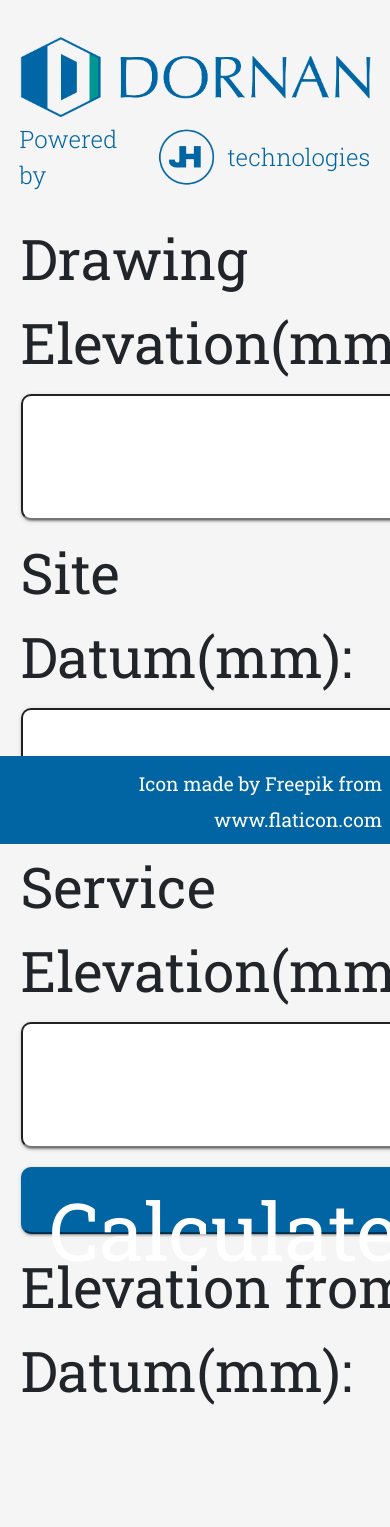
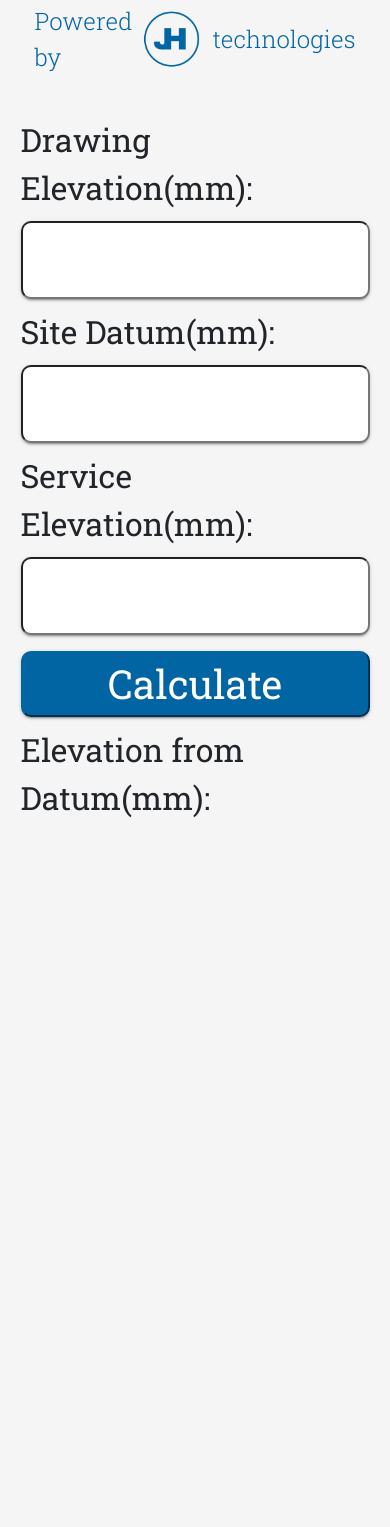
Before and after one commit to jiggins89/level-calculator, a PHP site: page / in a window 390 px wide; the page is wider, and only the part inside the window is pictured. After the commit the page ends 818 px from the top of that part, so only its background shows below. Run offline with PHP 8.4, Linux system fonts and the light colour scheme; some libraries are stand-ins or nearby versions.

Commit message:
changed logos and worked on tablet and laptop resposiveness

```diff
--- a/index.html
+++ b/index.html
@@ -2,24 +2,25 @@
 <html>
   <head>
     <meta charset="utf-8">
-    <title>Level Calculator</title>
-    <meta name="description" content="Some crap for Quigley">
+    <title>Datum Calculator</title>
+    <meta name="description" content="A simple and effective app to calculate your datume heights on site">
     <link href="https://fonts.googleapis.com/css?family=Roboto+Slab:300,400,700" rel="stylesheet">
     <link rel="stylesheet" href="https://stackpath.bootstrapcdn.com/bootstrap/4.2.1/css/bootstrap.min.css">
     <link rel="stylesheet" href="https://use.fontawesome.com/releases/v5.0.10/css/all.css">
     <link rel="stylesheet" href="style.css">
     <link rel="manifest" href="manifest.json">
-    <link rel="icon" href="images/001-compass.png">
+    <link rel="icon" href="images/desl-logo.png">
     <!-- app icon for ios -->
-    <link rel="apple-touch-icon" href="images/001-compass.png">
-    <link rel="apple-touch-icon" sizes="152x152" href="images/001-compass.png">
-    <link rel="apple-touch-icon" sizes="180x180" href="images/001-compass.png">
-    <link rel="apple-touch-icon" sizes="167x167" href="images/001-compass.png">
+    <link rel="apple-touch-icon" href="images/desl-logo.png">
+    <link rel="apple-touch-icon" sizes="152x152" href="images/desl-logo.png">
+    <link rel="apple-touch-icon" sizes="180x180" href="images/desl-logo.png">
+    <link rel="apple-touch-icon" sizes="167x167" href="images/desl-logo.png">
   </head>
 
   <body>
     <div class="container">
-      <div class="calculator">
+
+      <div class="banner">
         <div>
           <img src="images/desl.png" alt="dornan engineering" width="100%" id="desl">
         </div>
@@ -30,7 +31,9 @@
           </a>
           <p>technologies</p>
         </div>
+      </div>
 
+      <div class="calculator">
         <table>
           <tr><td>Drawing Elevation(mm):</td></tr>
           <tr><td><input type="text" pattern="[0-9]*" id=dwg-elev></td></tr>
@@ -51,19 +54,6 @@
           <tr><td id="result"></td></tr>
         </table>
       </div>
-
-      <footer>
-        <!-- <div class="jh">
-          <p>Powered by </p>
-          <a href="https://www.johnhiggins.io">
-            <img src="images/JH-Logo-transparent.png" alt="JH Technologies" height="100vh">
-          </a>
-          <p> technologies</p>
-        </div> -->
-
-        <p><small>Icon made by Freepik from <a href="https://www.flaticon.com">www.flaticon.com</a></small></p>
-      </footer>
-
     </div>
 
     <script>
--- a/style.css
+++ b/style.css
@@ -1,5 +1,6 @@
+/*#### Mobile design ####*/
+
 body {
-  /* general text style*/
   font-family: 'Roboto Slab', serif;
   font-weight: 300;
   background-color: #F5F5F5;
@@ -40,18 +41,14 @@
 
 input {
   width: 100%;
-  /*border: 5px solid grey;*/
-  /*border-style: inset;*/
   border-radius: 10px;
 }
 
 tr td button {
-  height: 8vh;
   text-align: center;
   font-size: 5rem;
   font-weight: 400;
   margin-top: 2%;
-  /*margin-bottom: 3%;*/
 }
 
 tr td input {
@@ -87,10 +84,20 @@
   display: flex;
   flex-direction: column;
   position: relative;
+  align-items: center;
 }
 
 .calculator {
   padding: 5%;
+  display: flex;
+  flex-direction: column;
+  justify-content: space-evenly;
+}
+
+.banner {
+  padding: 5%;
+  padding-bottom: 0;
+  padding-top: 0;
 }
 
 .jh {
@@ -99,6 +106,10 @@
   align-items: center;
   color: #0165A4;
   margin-bottom: 5%;
+}
+
+.jh img {
+  height: 80px;
 }
 
 .btn-primary {
@@ -118,7 +129,6 @@
 }
 
 #desl {
-  /*margin-bottom: 5%;*/
   margin-top: 5%;
 }
 
@@ -138,3 +148,66 @@
   justify-content: center;
   color: red;
 }
+
+/*#### Tablets ####*/
+@media screen and (min-device-width: 480px){
+  td {
+    font-size: 2rem;
+  }
+
+  tr td input {
+    font-size: 3rem;
+  }
+
+  tr td button {
+    font-size: 2.5rem;
+  }
+
+  .container {
+    max-width: 100%;
+    justify-content: center;
+  }
+
+  .banner {
+    padding-right: 20%;
+    padding-left: 20%;
+  }
+}
+
+/* #### Desktops #### */
+@media screen and (min-width: 1024px){
+  p {
+    font-size: 1rem;
+  }
+
+  td {
+    font-size: 1.5rem;
+  }
+
+  tr td input {
+    font-size: 2rem;
+  }
+
+  tr td button {
+    font-size: 2rem;
+  }
+
+  footer {
+    padding: 1%;
+  }
+
+  .container {
+    max-width: 100%;
+  }
+
+  .calculator {
+    width: 70%;
+    padding: 20%;
+    padding-bottom: 0;
+    padding-top: 0;
+  }
+
+  .banner {
+    width: 70%;
+  }
+}
```
Also changed, not shown: images/001-compass.png (deleted), images/002-compass-1.png (deleted), images/003-compass-2.png (deleted), images/004-carpentry.png (deleted), images/JH Logo.png (deleted), images/JH-Logo-transparent.png (deleted), images/JH-logo-blk.png (deleted), images/compass.png (deleted), images/desl-logo.png (added), manifest.json.
